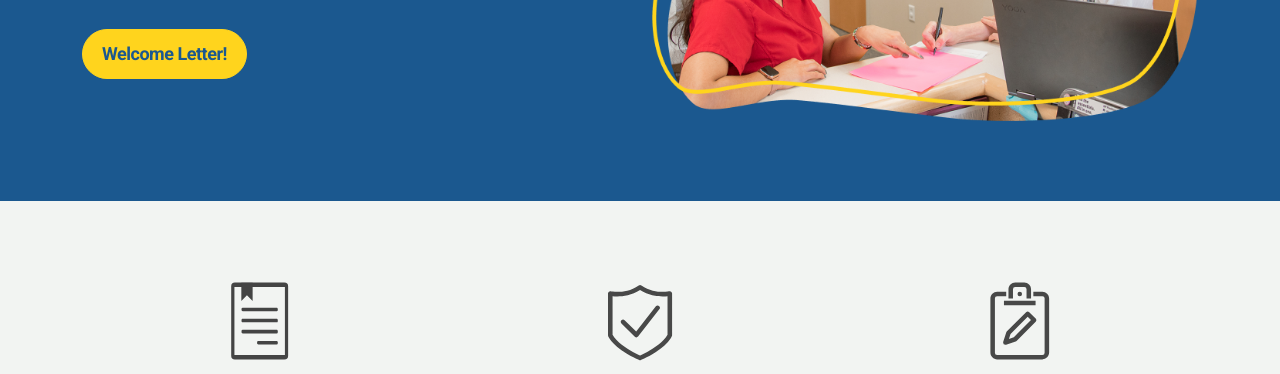
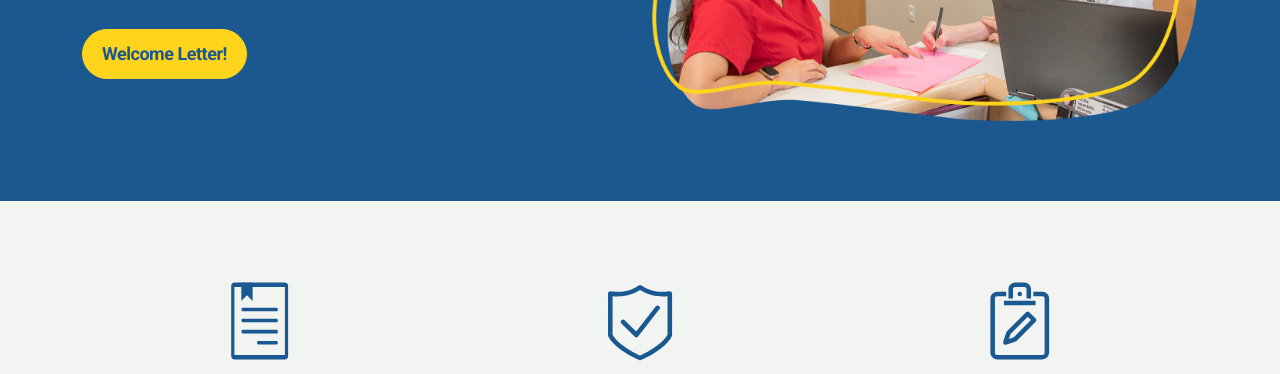
Before and after one commit to opuscule/cfmc, an Eleventy site: page src/patient-info.njk in a window 1280 px wide. Shown: the part 412-786 px from the top of the page. Built offline with nearby package versions, Linux system fonts and the light colour scheme; Eleventy itself is replaced by a stand-in of ours; files that its build step writes are made by us from their sources.

Commit message:
Icon colors

```diff
--- a/src/patient-info.njk
+++ b/src/patient-info.njk
@@ -23,19 +23,19 @@ layout: 'base.njk'
 	<div class="container">
 		<div class="row justify-content-center text-center">
 			<div class="mb-8 mb-md-0 col-md-4">
-				<svg xmlns="http://www.w3.org/2000/svg" fill="none" viewBox="0 0 100 100" class="featureIcon"><path fill="#444" d="M18.7 2A4.69 4.69 0 0 0 14 6.7v86.6a4.69 4.69 0 0 0 4.7 4.7h61.763a4.69 4.69 0 0 0 4.7-4.7l-.001-86.6a4.69 4.69 0 0 0-4.7-4.7H18.7Zm-.671 5.433h63.104v85.134H18.03V7.433Z"/><path fill="#444" d="M28.433 33.315h42.294c.834 0 1.51.834 1.51 1.51v1.511a1.51 1.51 0 0 1-1.51 1.511H28.433c-.834 0-1.51-.834-1.51-1.51v-1.511a1.51 1.51 0 0 1 1.51-1.511Zm0 13.846h42.294c.834 0 1.51.835 1.51 1.511v1.51a1.51 1.51 0 0 1-1.51 1.511H28.433c-.834 0-1.51-.834-1.51-1.51v-1.511c0-.834.676-1.51 1.51-1.51Zm0 13.847h42.294c.834 0 1.51.834 1.51 1.51v1.511a1.51 1.51 0 0 1-1.51 1.51H28.433c-.834 0-1.51-.834-1.51-1.51v-1.51a1.51 1.51 0 0 1 1.51-1.511Zm19.47 13.846h22.825c.835 0 1.511.834 1.511 1.51v1.511a1.51 1.51 0 0 1-1.51 1.511H47.902c-.835 0-1.511-.834-1.511-1.51v-1.511a1.51 1.51 0 0 1 1.51-1.511ZM26.668 2.151V24.87l6.995-6.995 7.127 7.128V2.152H26.668Z"/></svg>
+				<svg xmlns="http://www.w3.org/2000/svg" fill="none" viewBox="0 0 100 100" class="featureIcon"><path d="M18.7 2A4.69 4.69 0 0 0 14 6.7v86.6a4.69 4.69 0 0 0 4.7 4.7h61.763a4.69 4.69 0 0 0 4.7-4.7l-.001-86.6a4.69 4.69 0 0 0-4.7-4.7H18.7Zm-.671 5.433h63.104v85.134H18.03V7.433Z"/><path d="M28.433 33.315h42.294c.834 0 1.51.834 1.51 1.51v1.511a1.51 1.51 0 0 1-1.51 1.511H28.433c-.834 0-1.51-.834-1.51-1.51v-1.511a1.51 1.51 0 0 1 1.51-1.511Zm0 13.846h42.294c.834 0 1.51.835 1.51 1.511v1.51a1.51 1.51 0 0 1-1.51 1.511H28.433c-.834 0-1.51-.834-1.51-1.51v-1.511c0-.834.676-1.51 1.51-1.51Zm0 13.847h42.294c.834 0 1.51.834 1.51 1.51v1.511a1.51 1.51 0 0 1-1.51 1.51H28.433c-.834 0-1.51-.834-1.51-1.51v-1.51a1.51 1.51 0 0 1 1.51-1.511Zm19.47 13.846h22.825c.835 0 1.511.834 1.511 1.51v1.511a1.51 1.51 0 0 1-1.51 1.511H47.902c-.835 0-1.511-.834-1.511-1.51v-1.511a1.51 1.51 0 0 1 1.51-1.511ZM26.668 2.151V24.87l6.995-6.995 7.127 7.128V2.152H26.668Z"/></svg>
 				<h3 class="fs-1 font-heading text-dark-1 mb-3 aos-init aos-animate" data-aos="fade-down" data-aos-delay="0">Patient Policies</h3>
 				<p class="fs-4 mb-4 aos-init aos-animate" data-aos="fade-down" data-aos-delay="150">Thank you for choosing us to serve the health care needs for you and your family. We are pleased to participate in your health care and look forward to establishing a lasting relationship as your health care provider.</p>
 				<p><a href="#patient-policies">Learn More</a></p>
 			</div>
 			<div class="col-md-4">
-				<svg xmlns="http://www.w3.org/2000/svg" fill="none" viewBox="0 0 100 100" class="featureIcon"><path fill="#000" fill-opacity=".7" d="M48.963 98.782c-.083-.034-29.557-12.244-38.628-29.524a2.843 2.843 0 0 1-.324-1.318L10 15.612c0-1.864 1.76-3.22 3.547-2.776 1.253.27 18.926 3.808 34.88-7.323a2.85 2.85 0 0 1 3.29.019c16.518 11.507 34.872 7.3 34.924 7.288 1.797-.395 3.464.979 3.474 2.792v52.327c0 1.073-.857 2.297-1.42 3.202-10.116 16.277-37.463 27.607-37.543 27.64a2.85 2.85 0 0 1-2.19 0l.001.001ZM26.77 53.005c-2.673-2.629 1.326-6.694 3.999-4.065l14.477 14.3 24.598-31.596c2.303-2.964 6.818.542 4.514 3.507L47.562 69.526a2.852 2.852 0 0 1-4.032.033L26.77 53.004v.001Zm-11.052 14.23c7.481 13.31 29.216 23.534 34.34 25.802 5.123-2.267 26.859-12.492 34.339-25.802V18.942c-6.429.714-20.768 1.01-34.34-7.67-13.57 8.68-27.91 8.385-34.339 7.67v48.293Z"/></svg>
+				<svg xmlns="http://www.w3.org/2000/svg" fill="none" viewBox="0 0 100 100" class="featureIcon"><path d="M48.963 98.782c-.083-.034-29.557-12.244-38.628-29.524a2.843 2.843 0 0 1-.324-1.318L10 15.612c0-1.864 1.76-3.22 3.547-2.776 1.253.27 18.926 3.808 34.88-7.323a2.85 2.85 0 0 1 3.29.019c16.518 11.507 34.872 7.3 34.924 7.288 1.797-.395 3.464.979 3.474 2.792v52.327c0 1.073-.857 2.297-1.42 3.202-10.116 16.277-37.463 27.607-37.543 27.64a2.85 2.85 0 0 1-2.19 0l.001.001ZM26.77 53.005c-2.673-2.629 1.326-6.694 3.999-4.065l14.477 14.3 24.598-31.596c2.303-2.964 6.818.542 4.514 3.507L47.562 69.526a2.852 2.852 0 0 1-4.032.033L26.77 53.004v.001Zm-11.052 14.23c7.481 13.31 29.216 23.534 34.34 25.802 5.123-2.267 26.859-12.492 34.339-25.802V18.942c-6.429.714-20.768 1.01-34.34-7.67-13.57 8.68-27.91 8.385-34.339 7.67v48.293Z"/></svg>
 				<h3 class="fs-1 font-heading text-dark-1 mb-3 aos-init aos-animate" data-aos="fade-down" data-aos-delay="250">Accepted Insurance</h3>
 				<p class="fs-4 mb-4 aos-init aos-animate" data-aos="fade-down" data-aos-delay="400">Prior to scheduling your visit, please be sure to check with your health insurance plan directly to see if you have access to our health care services and learn the specifics of your coverage.</p>
 				<p><a href="#accepted-insurance">Learn More</a></p>
 			</div>
 			<div class="col-md-4">
-				<svg xmlns="http://www.w3.org/2000/svg" fill="none" viewBox="0 0 100 100" class="featureIcon"><path fill="#000" fill-opacity=".7" d="M52.53 16.118a2.824 2.824 0 1 1-5.648-.001 2.824 2.824 0 0 1 5.648 0Z"/><path fill="#000" fill-opacity=".7" d="M63.823 21.765h-5.647V10.47a2.796 2.796 0 0 0-2.823-2.824H44.059a2.796 2.796 0 0 0-2.824 2.824v11.294h-5.647V10.47c0-4.631 3.84-8.471 8.47-8.471h11.295c4.63 0 8.47 3.727 8.47 8.47v11.295Z"/><path fill="#000" fill-opacity=".7" d="M77.941 98h-56.47C16.84 98 13 94.273 13 89.53V21.764c0-4.631 3.84-8.358 8.47-8.47h11.295v5.646H21.47a2.796 2.796 0 0 0-2.824 2.824v67.764a2.796 2.796 0 0 0 2.824 2.824h56.47a2.796 2.796 0 0 0 2.824-2.824V21.765a2.796 2.796 0 0 0-2.824-2.824H66.647v-5.647h11.294c4.631 0 8.47 3.727 8.47 8.47V89.53c0 4.631-3.839 8.358-8.47 8.471Z"/><path fill="#000" fill-opacity=".7" d="M29.941 24.588h39.53v5.647H29.94v-5.647Zm1.807 55.116a2.796 2.796 0 0 1-2.823-2.824c0-.339 0-.565.112-.904l3.954-12.085c.112-.451.338-.79.677-1.13l23.944-23.83a2.944 2.944 0 0 1 3.953 0l8.02 8.02c1.129 1.129 1.129 2.935 0 3.953l-23.832 23.94c-.339.339-.678.565-1.13.677l-11.972 4.066c-.338 0-.564.114-.902.114l-.002.002Zm6.437-13.328-2.032 5.986 6.098-2.033 21.46-21.458-4.067-4.066-21.459 21.571Z"/></svg>
+				<svg xmlns="http://www.w3.org/2000/svg" fill="none" viewBox="0 0 100 100" class="featureIcon"><path d="M52.53 16.118a2.824 2.824 0 1 1-5.648-.001 2.824 2.824 0 0 1 5.648 0Z"/><path d="M63.823 21.765h-5.647V10.47a2.796 2.796 0 0 0-2.823-2.824H44.059a2.796 2.796 0 0 0-2.824 2.824v11.294h-5.647V10.47c0-4.631 3.84-8.471 8.47-8.471h11.295c4.63 0 8.47 3.727 8.47 8.47v11.295Z"/><path d="M77.941 98h-56.47C16.84 98 13 94.273 13 89.53V21.764c0-4.631 3.84-8.358 8.47-8.47h11.295v5.646H21.47a2.796 2.796 0 0 0-2.824 2.824v67.764a2.796 2.796 0 0 0 2.824 2.824h56.47a2.796 2.796 0 0 0 2.824-2.824V21.765a2.796 2.796 0 0 0-2.824-2.824H66.647v-5.647h11.294c4.631 0 8.47 3.727 8.47 8.47V89.53c0 4.631-3.839 8.358-8.47 8.471Z"/><path d="M29.941 24.588h39.53v5.647H29.94v-5.647Zm1.807 55.116a2.796 2.796 0 0 1-2.823-2.824c0-.339 0-.565.112-.904l3.954-12.085c.112-.451.338-.79.677-1.13l23.944-23.83a2.944 2.944 0 0 1 3.953 0l8.02 8.02c1.129 1.129 1.129 2.935 0 3.953l-23.832 23.94c-.339.339-.678.565-1.13.677l-11.972 4.066c-.338 0-.564.114-.902.114l-.002.002Zm6.437-13.328-2.032 5.986 6.098-2.033 21.46-21.458-4.067-4.066-21.459 21.571Z"/></svg>
 				<h3 class="fs-1 font-heading text-dark-1 mb-3 aos-init aos-animate" data-aos="fade-down" data-aos-delay="250">Patient Forms &amp; Disclosures</h3>
 				<p class="fs-4 mb-4 aos-init aos-animate" data-aos="fade-down" data-aos-delay="400">Fillable forms, disclosures, and policies can be found on our <a href="https://cfm.fmscareportal.com/" target="_blank" rel="noopener nofollow">Patient Portal</a>, or click below to download the PDF files.</p>
 				<p><a href="#forms">Learn More</a></p>
--- a/src/thank-you.njk
+++ b/src/thank-you.njk
@@ -41,7 +41,7 @@ layout: 'base.njk'
 					<svg xmlns="http://www.w3.org/2000/svg" class="contact-info-icon" viewBox="0 0 512 512"><path d="M511.2 387l-23.25 100.8c-3.266 14.25-15.79 24.22-30.46 24.22C205.2 512 0 306.8 0 54.5c0-14.66 9.969-27.2 24.22-30.45l100.8-23.25C139.7-2.602 154.7 5.018 160.8 18.92l46.52 108.5c5.438 12.78 1.77 27.67-8.98 36.45L144.5 207.1c33.98 69.22 90.26 125.5 159.5 159.5l44.08-53.8c8.688-10.78 23.69-14.51 36.47-8.975l108.5 46.51C506.1 357.2 514.6 372.4 511.2 387z"/></svg>
 				</div>
 				<div class="col-10">
-					<p><a href="tel:+19199291747">919-929-1747</a></p>
+					<p><a href="tel:+19199291747">(919) 929-1747</a></p>
 				</div>
 			</div>
 			<div class="row">
@@ -49,7 +49,7 @@ layout: 'base.njk'
 					<svg xmlns="http://www.w3.org/2000/svg" class="contact-info-icon" viewBox="0 0 512 512"><path d="M192 64h197.5L416 90.51V160h64V77.25c0-8.484-3.375-16.62-9.375-22.62l-45.25-45.25C419.4 3.375 411.2 0 402.8 0H160C142.3 0 128 14.33 128 32v128h64V64zM64 128H32C14.38 128 0 142.4 0 160v320c0 17.62 14.38 32 32 32h32c17.62 0 32-14.38 32-32V160C96 142.4 81.63 128 64 128zM480 192H128v288c0 17.6 14.4 32 32 32h320c17.6 0 32-14.4 32-32V224C512 206.4 497.6 192 480 192zM288 432c0 8.875-7.125 16-16 16h-32C231.1 448 224 440.9 224 432v-32C224 391.1 231.1 384 240 384h32c8.875 0 16 7.125 16 16V432zM288 304c0 8.875-7.125 16-16 16h-32C231.1 320 224 312.9 224 304v-32C224 263.1 231.1 256 240 256h32C280.9 256 288 263.1 288 272V304zM416 432c0 8.875-7.125 16-16 16h-32c-8.875 0-16-7.125-16-16v-32c0-8.875 7.125-16 16-16h32c8.875 0 16 7.125 16 16V432zM416 304c0 8.875-7.125 16-16 16h-32C359.1 320 352 312.9 352 304v-32C352 263.1 359.1 256 368 256h32C408.9 256 416 263.1 416 272V304z"/></svg>
 				</div>
 				<div class="col-10">
-					<p>919-929-4862</p>
+					<p>(919) 929-4862</p>
 				</div>
 			</div>
 			<div class="row mt-3">
```
Also changed, not shown: public/patient-info/index.html, public/thank-you/index.html.
